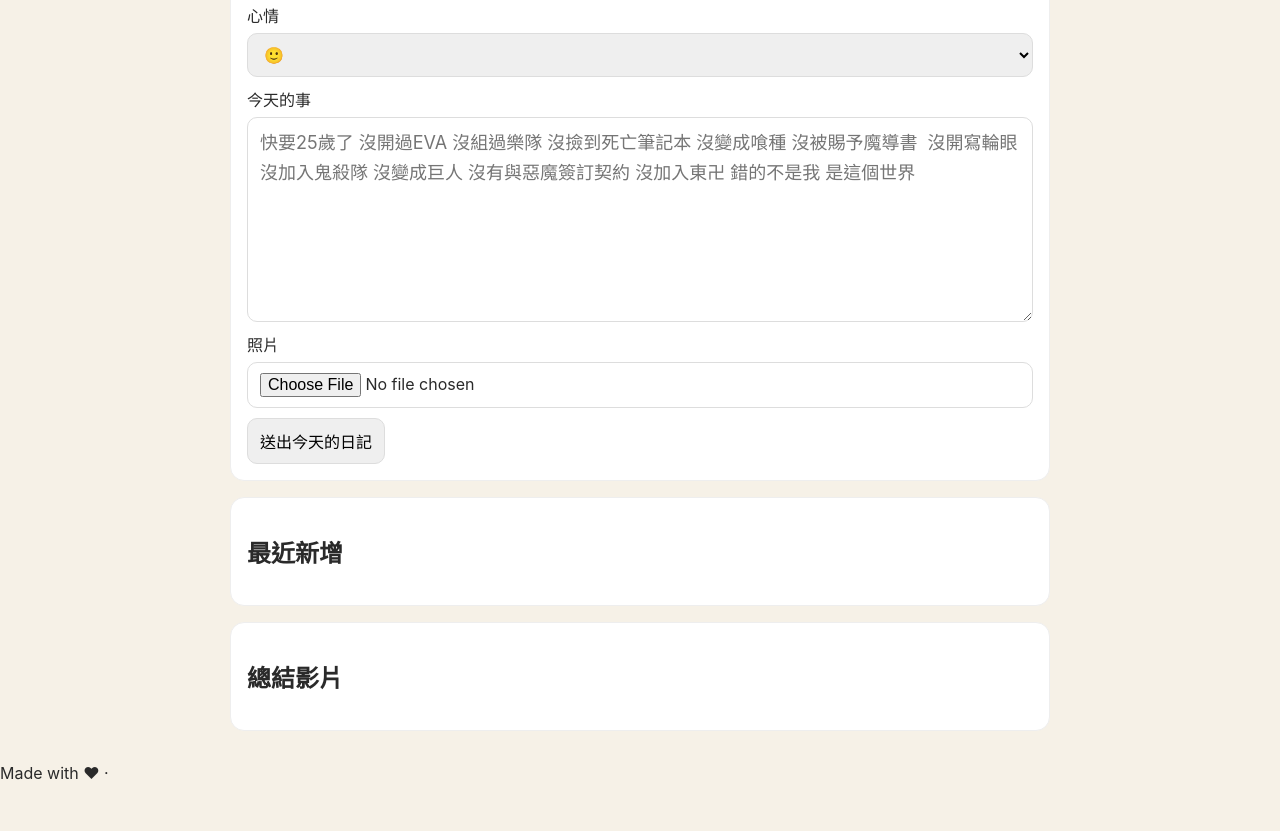
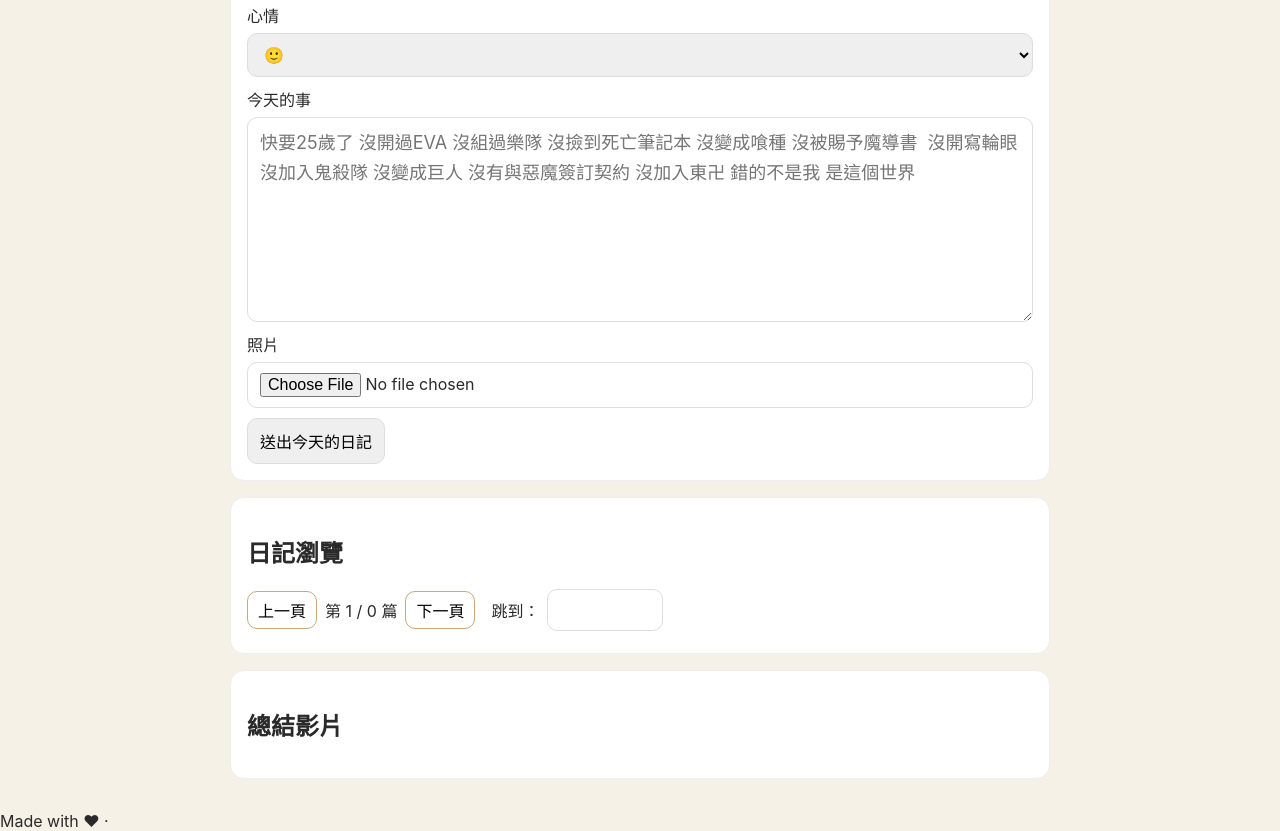
Before and after one commit to skt2256680-dotcom/diary-frontend, a plain HTML site: page index.html in a window 1280 px wide. Shown: the part 823-1654 px from the top of the page. Before the commit the page ends 1606 px from the top, so only its background shows below. Drawn offline with Linux system fonts and the light colour scheme; a script that the page names is missing.

Commit message:
Update index.html

```diff
--- a/index.html
+++ b/index.html
@@ -95,9 +95,20 @@
     </section>
 
     <section class="card">
-      <h2>最近新增</h2>
-      <div id="recent"></div>
+      <h2>日記瀏覽</h2>
+      <div class="viewer">
+        <button id="ePrev">上一頁</button>
+        <div>第 <span id="eCursor">1</span> / <span id="eTotal">0</span> 篇</div>
+        <button id="eNext">下一頁</button>
+        <label style="margin-left:8px">跳到：</label>
+        <input id="eJump" type="number" inputmode="numeric" min="1" style="width:90px" />
+      </div>
+
+      <div id="entryView" class="entry-card">
+        <!-- 這裡由 JS 渲染單篇內容 -->
+      </div>
     </section>
+
 
     <section class="card">
       <h2>總結影片</h2>
```
